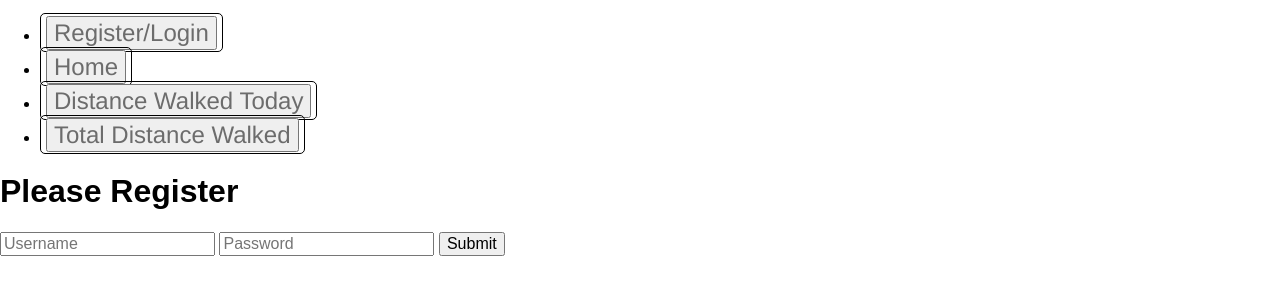
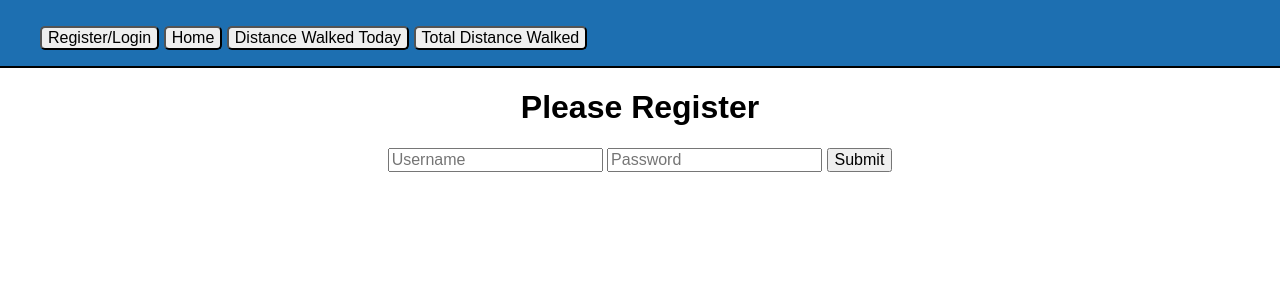
Before and after one commit to robertfine4631/AngularApp, a website: page app/index.html in a window 1280 px wide. Drawn offline with Linux system fonts and the light colour scheme.

Commit message:
added styling to registration and to index

```diff
--- a/app/sass/main.scss
+++ b/app/sass/main.scss
@@ -1,25 +1,32 @@
 // Color Variables
 
-$font: #6C6C6C;
-$hoverBG: #202020;
 
 
 // Global Elements
+header {
+	border-bottom: 2px solid black;
+	background-color: #1D6FB1;
+	padding-top: 10px;
+	nav {
+		ul {
+			list-style: none;
+			li {
+				display: inline;
+				a {
+					color: black;
+					button {
+						border-radius: 5px;
+					}
+				}
+			}
+		}
+	}
+}
+// Registration
 
-a {
-	text-decoration: none;
-	cursor: pointer;
-	font-size: 1.5em;
-	font-family: helvetica;
-	color: $font;
-	border: 1px solid black;
-	border-radius: 5px;
-	padding: 5px;
+#registration {
+	text-align: center;
+	h1 {
+		text-align: center;
+	}
 }
-
-a:hover {
-	background-color: $hoverBG;
-	color: #ffffff;
-}
-
-// Classes
```
Also changed, not shown: app/css/main.css.
